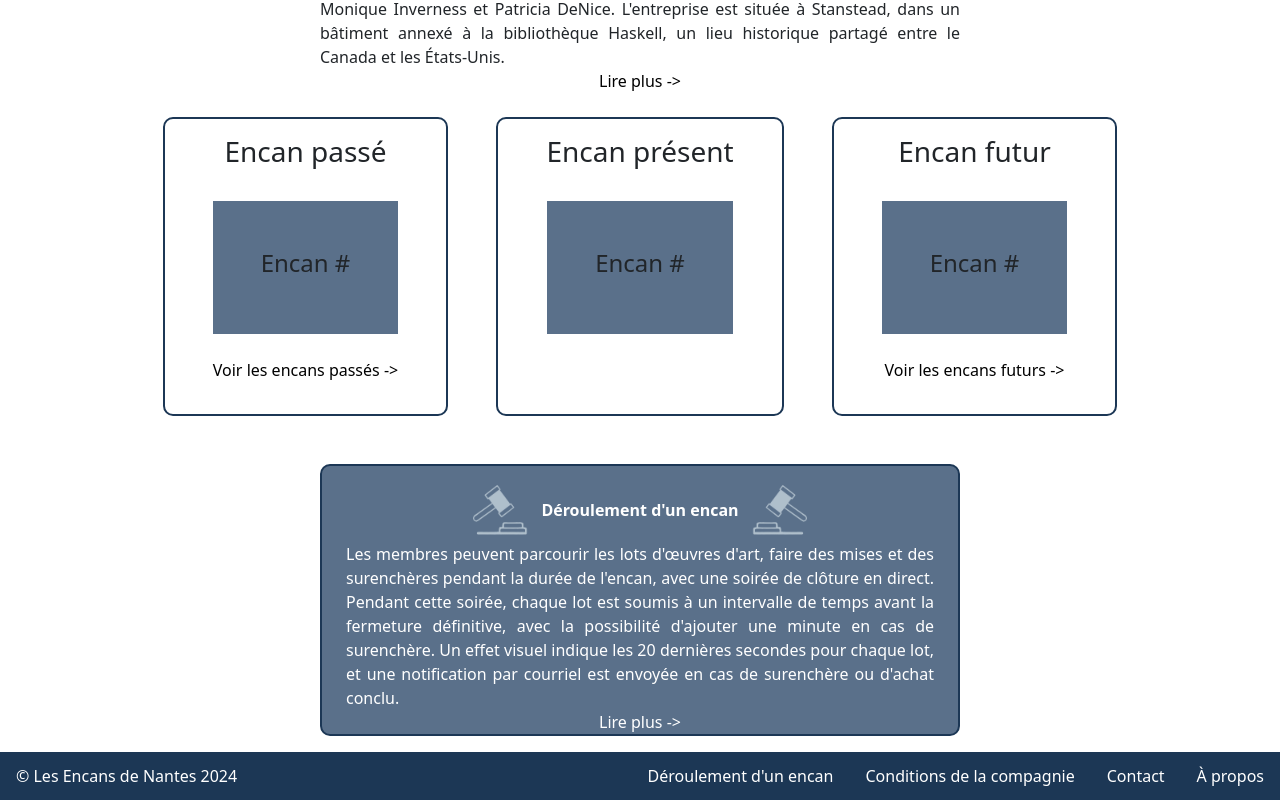
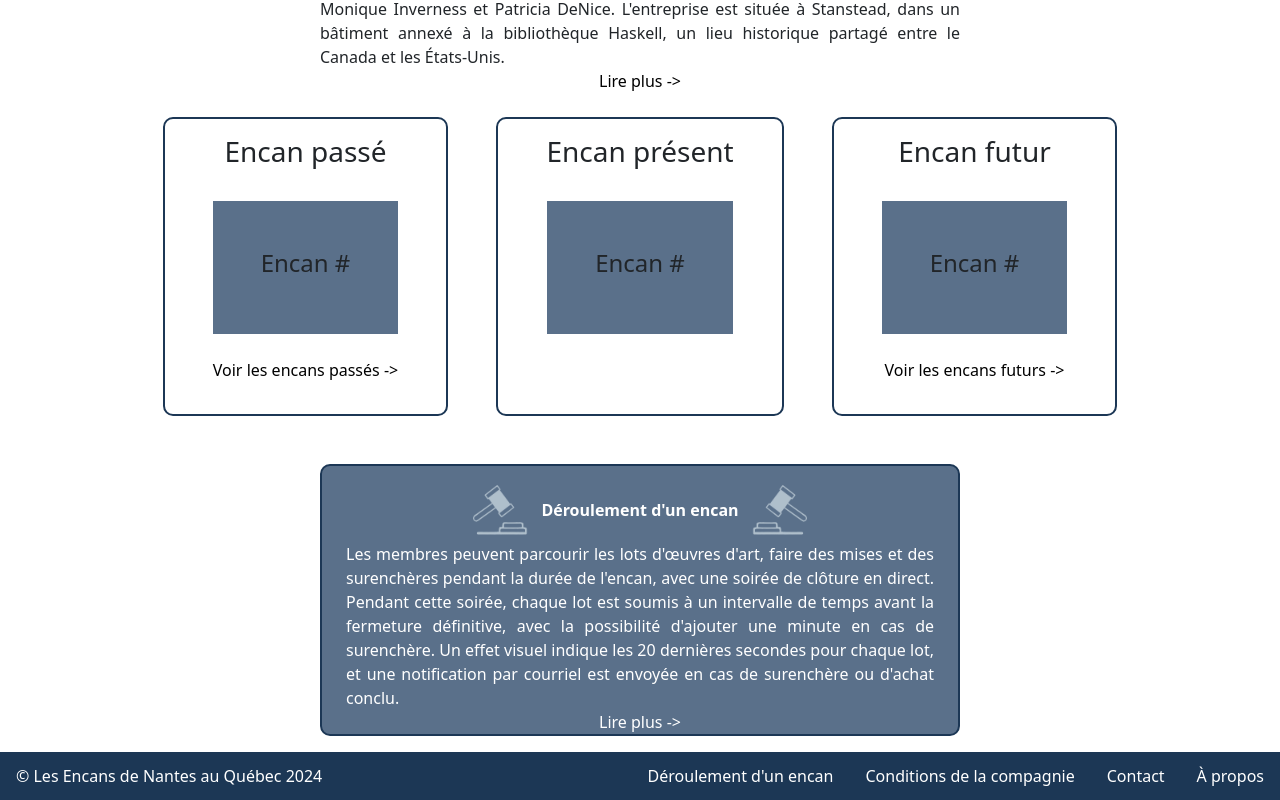
Before and after one commit to StephaneNkengue/Projet_integration, a Vue app in the folder gamma2024.client/: page / in a window 1280 px wide. Shown: the part 273-1073 px from the top of the page. Built offline with nearby package versions, Linux system fonts and the light colour scheme.

Commit message:
Modification du copyright du pied de page pour avoir le bon nom

```diff
--- a/gamma2024.client/src/components/views/PiedDePage.vue
+++ b/gamma2024.client/src/components/views/PiedDePage.vue
@@ -2,7 +2,7 @@
     <footer class="bleuMarinSecondaireFond text-white py-1 justify-content-between d-flex align-items-center flex-column flex-md-row">
 
         <p class="col-md-5 mb-0 ps-3">
-            © Les Encans de Nantes 2024
+            © Les Encans de Nantes au Québec 2024
         </p>
 
         <div class="col-md-7">
```
